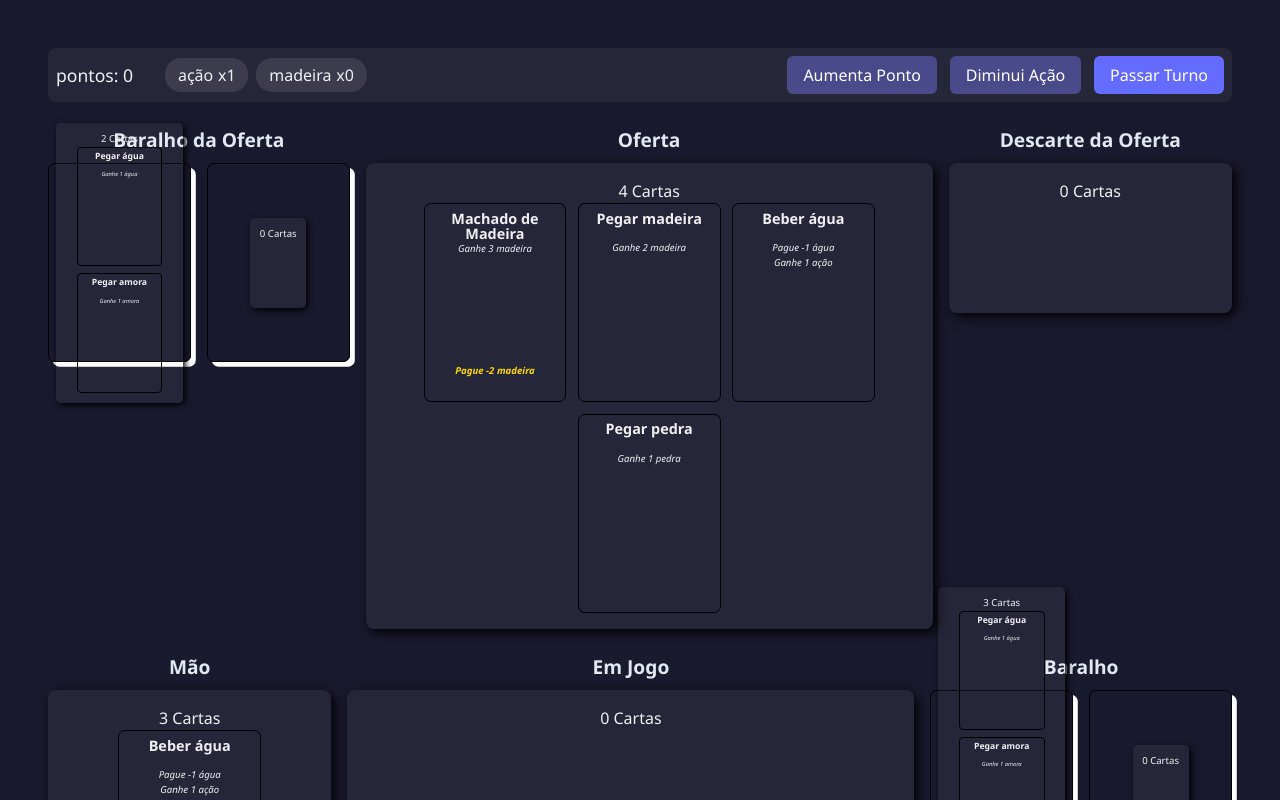
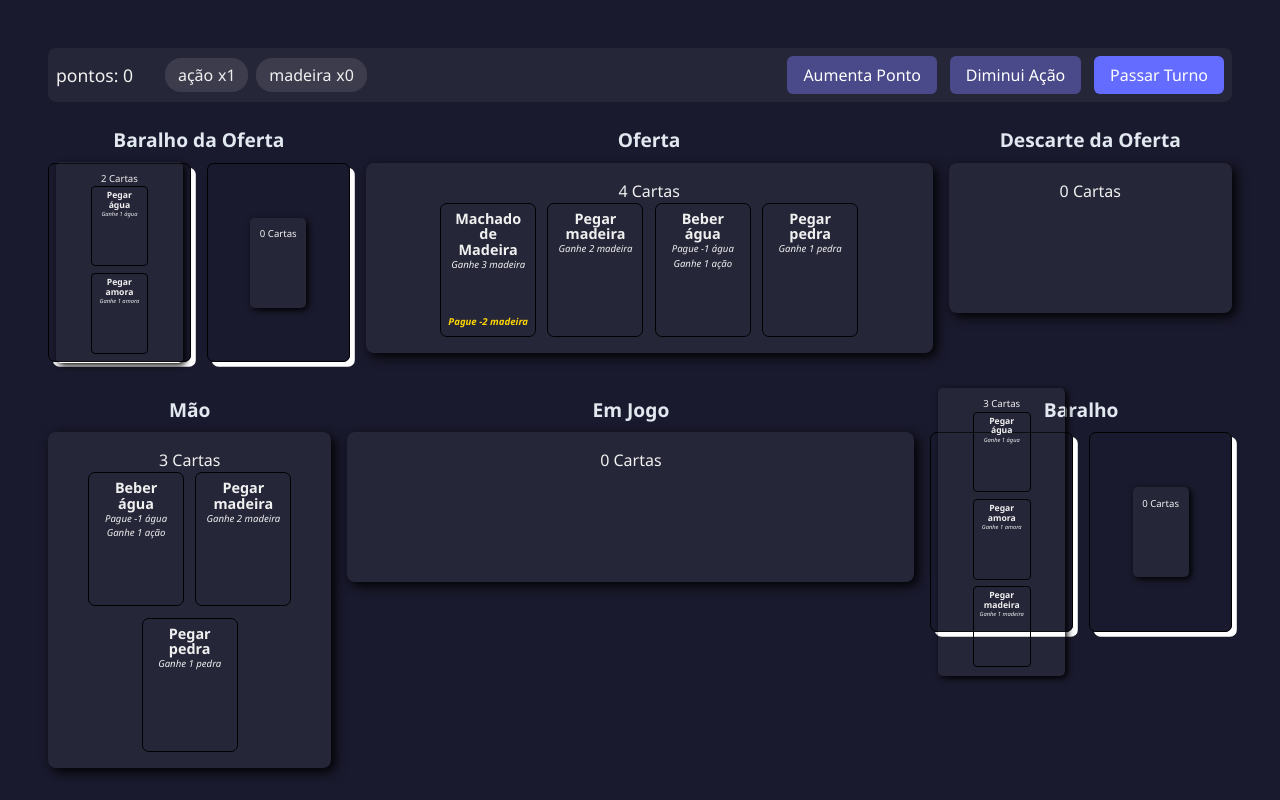
Before and after one commit to ufjf-gamelab/craft-cards, a React (Vite) app: page / in a window 1280 px wide. Built offline with nearby package versions, Linux system fonts and the light colour scheme.

Commit message:
altera aspect ratio carta

```diff
--- a/src/Carta.css
+++ b/src/Carta.css
@@ -4,9 +4,11 @@
 
   border: 2px solid light-dark(black, white);
   padding: 3mm;
-  height: 88mm;
-  width: 63mm;
+  width: 10em;
   border-radius: 3mm;
+
+  aspect-ratio: 63 / 88;
+  overflow: visible;
 }
 
 .carta > h1{
--- a/src/Carta.tsx
+++ b/src/Carta.tsx
@@ -13,7 +13,7 @@ export default function Carta({ carta, onCartaClick }: CartaProps) {
         exit={{ scale: 1.2 }}
         transition={{
           duration: 1.0,
-          scale: { type: "spring", visualDuration: 0.4, bounce: 0.5 },
+          scale: { type: "tween", visualDuration: 5, bounce: 0.5 },
         }}
         className="carta"
         onClick={() => {
```
